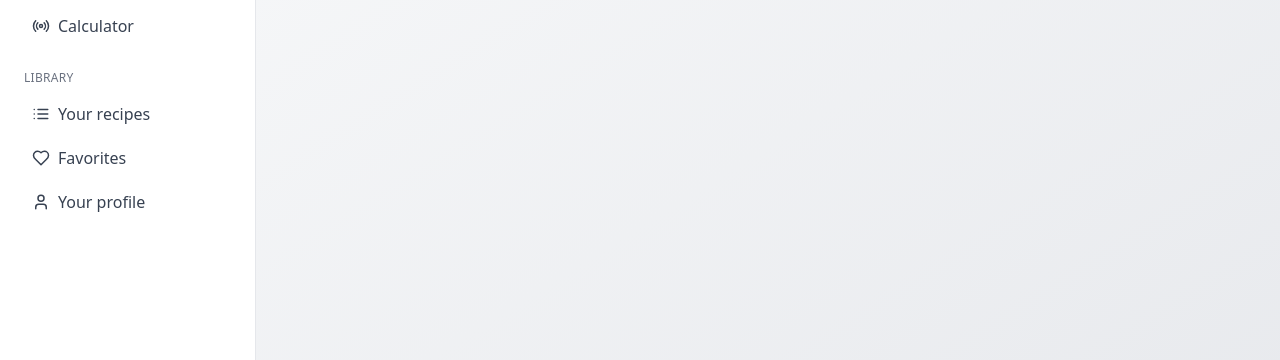
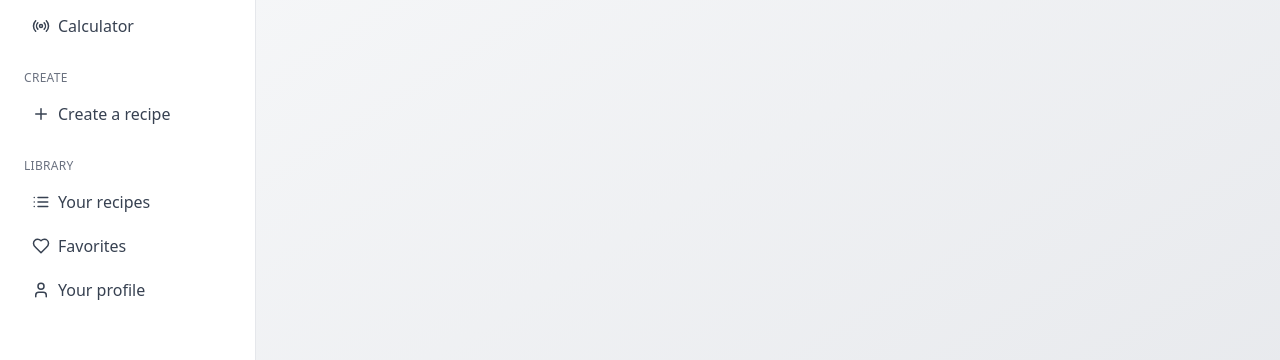
Before and after one commit to VilleJLehtola/Dough-calculator, a React (Vite) app: page / in a window 1280 px wide. Shown: the part 174-534 px from the top of the page. Built offline with nearby package versions, Linux system fonts and the light colour scheme; no server answers; the database is empty.

Commit message:
Update Sidebar.jsx

```diff
--- a/src/components/Sidebar.jsx
+++ b/src/components/Sidebar.jsx
@@ -6,6 +6,7 @@ import {
   Heart,
   User,
   LogOut,
+  Plus,
 } from 'lucide-react';
 import { Link, useLocation } from 'react-router-dom';
 import clsx from 'clsx';
@@ -23,10 +24,15 @@ export default function Sidebar({ user, onLogout }) {
 
   return (
     <aside className="w-64 bg-white dark:bg-gray-900 border-r border-gray-200 dark:border-gray-800 p-4 space-y-6">
-      <div className="text-xl font-bold px-2 text-gray-800 dark:text-white">Everything dough</div>
+      <div className="text-xl font-bold px-2 text-gray-800 dark:text-white">
+        Everything dough
+      </div>
 
+      {/* Discover */}
       <div>
-        <h3 className="text-xs uppercase tracking-wide text-gray-500 dark:text-gray-400 px-2 mb-2">Discover</h3>
+        <h3 className="text-xs uppercase tracking-wide text-gray-500 dark:text-gray-400 px-2 mb-2">
+          Discover
+        </h3>
         <nav className="space-y-1">
           <Link to="/" className={linkClass('/')}>
             <Home size={18} />
@@ -43,8 +49,24 @@ export default function Sidebar({ user, onLogout }) {
         </nav>
       </div>
 
+      {/* Create */}
       <div>
-        <h3 className="text-xs uppercase tracking-wide text-gray-500 dark:text-gray-400 px-2 mb-2">Library</h3>
+        <h3 className="text-xs uppercase tracking-wide text-gray-500 dark:text-gray-400 px-2 mb-2">
+          Create
+        </h3>
+        <nav className="space-y-1">
+          <Link to="/create" className={linkClass('/create')}>
+            <Plus size={18} />
+            Create a recipe
+          </Link>
+        </nav>
+      </div>
+
+      {/* Library */}
+      <div>
+        <h3 className="text-xs uppercase tracking-wide text-gray-500 dark:text-gray-400 px-2 mb-2">
+          Library
+        </h3>
         <nav className="space-y-1">
           <Link to="/your-recipes" className={linkClass('/your-recipes')}>
             <List size={18} />
@@ -61,6 +83,7 @@ export default function Sidebar({ user, onLogout }) {
         </nav>
       </div>
 
+      {/* Logout (only when logged in) */}
       {user && (
         <div className="pt-4 border-t border-gray-200 dark:border-gray-800 mt-4">
           <button
```
